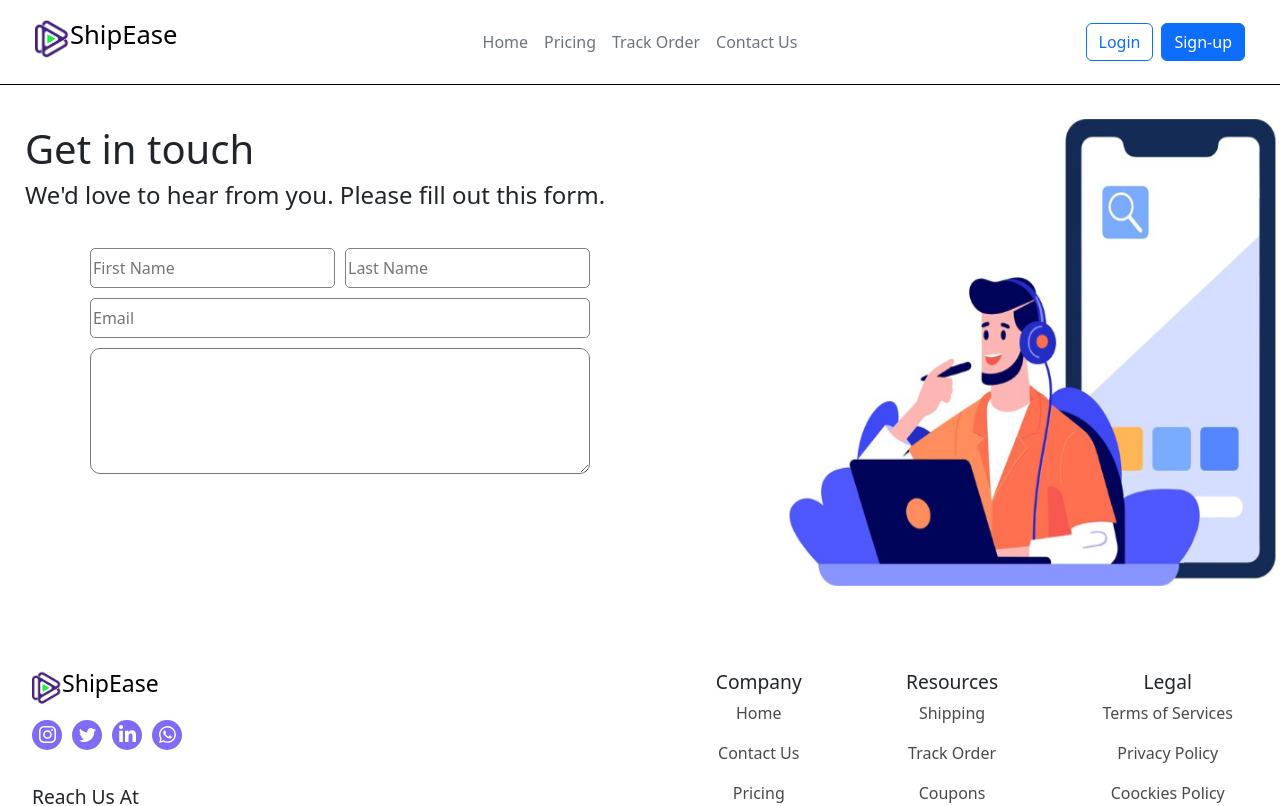
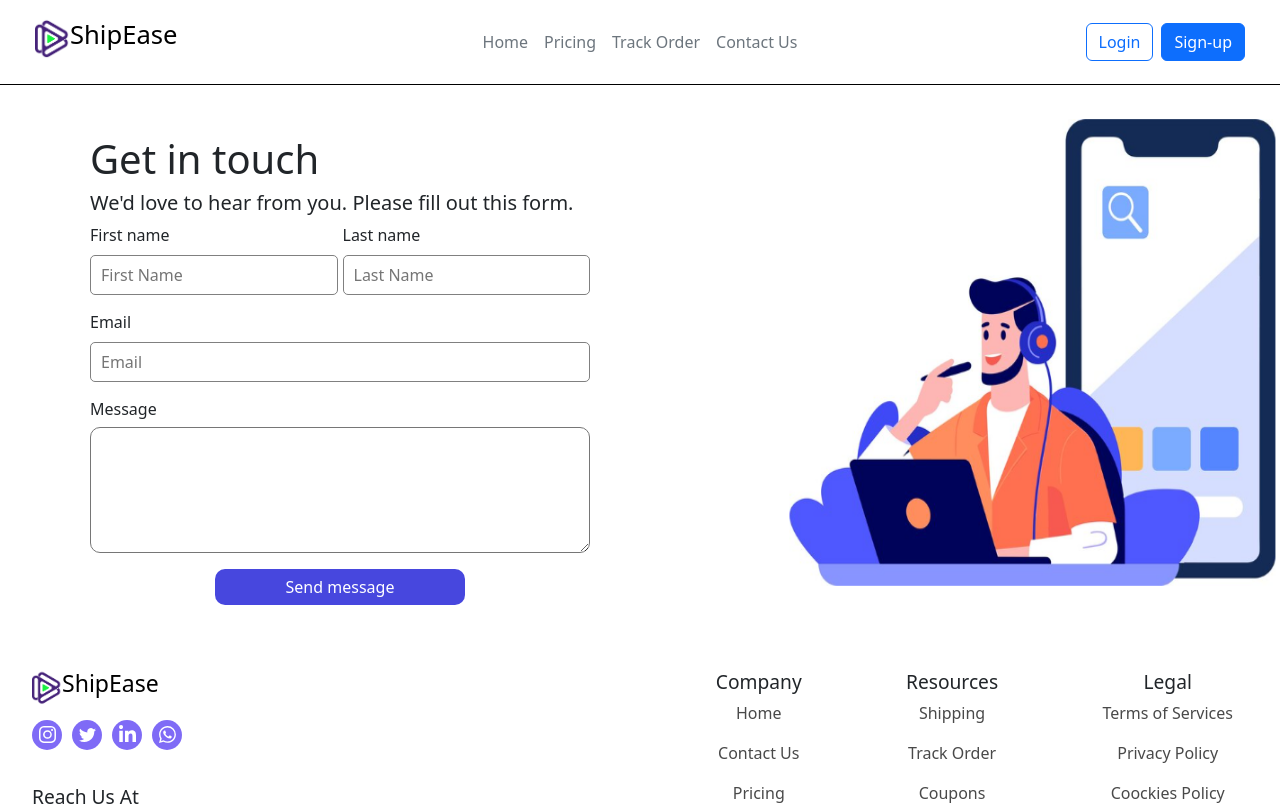
Before and after one commit to MalaniDhruvin/ShipEase, a React (Vite) app in the folder front_end/: page /contactUs in a window 1280 px wide. Shown: the top 806 px of the page. Built offline with nearby package versions, Linux system fonts and the light colour scheme.

Commit message:
UserData is Updated

```diff
--- a/front_end/src/Global/apiCall.jsx
+++ b/front_end/src/Global/apiCall.jsx
@@ -13,4 +13,4 @@ axios.create({
 // eslint-disable-next-line no-undef
 export const loginUser = (data) => axios.post(apiKeys.login, data);
 export const RegisterUser = (data) => axios.post(apiKeys.register, data);
-export const UserProfile = () => axios.get(apiKeys.userprofile);
+export const UserProfile = () => axios.get(apiKeys.detail);
--- a/front_end/src/components/ContactUs.jsx
+++ b/front_end/src/components/ContactUs.jsx
@@ -8,17 +8,26 @@ const ContactUs = () => {
     <Navbar></Navbar>
     <div className="contact">
       <div className='contact-form'>
-        <h1>Get in touch</h1>
-        <h4>We'd love to hear from you. Please fill out this form.</h4>
-        <form method="post">
-          <input type="text" placeholder='First Name' required />
-          <input type="text" placeholder='Last Name' required style={{ marginLeft: '10px' }} />
-          <input type="email" placeholder="Email" required style={{ width: '100%', marginTop: '10px' }} />
-          <textarea cols="30" rows="5" required style={{ width: '100%', marginTop: '10px', borderRadius: '10px' }}></textarea>
-          <div style={{width:'100%',margin:'10px 0',display:'flex',alignItems:'center',justifyContent:'center'}}>
-          {/* <button> Button</button> */}
+        <form action='https://formspree.io/f/xnnanyvq' method="post">
+          <h1>Get in touch</h1>
+          <h5>We'd love to hear from you. Please fill out this form.</h5>
+          <div style={{ display: 'flex', gap: '5px' }}>
+            <div className='frt'>
+              <p>First name</p>
+              <input type="text" placeholder='First Name' name='first name' style={{ marginTop: '-12px' }} required />
+            </div>
+            <div className='frt'>
+              <p>Last name</p>
+              <input type="text" placeholder='Last Name' name='last name' style={{ marginTop: '-12px' }} required />
+            </div>
           </div>
-
+          <p style={{ marginTop: '15px' }}>Email</p>
+          <input type="email" placeholder="Email" name='email' required style={{ width: '100%', marginTop: '-10px' }} />
+          <p style={{ marginTop: '15px' }}>Message</p>
+          <textarea cols="30" rows="5" name='message' required style={{ width: '100%', marginTop: '-10px', borderRadius: '10px' }}></textarea>
+          <div className='form-btn' style={{ width: '100%', margin: '10px 0', display: 'flex', alignItems: 'center', justifyContent: 'center' }}>
+            <button type='sbmit'>Send message</button>
+          </div>
         </form>
       </div>
       <div className="contact-img">
--- a/front_end/src/components/Navbar.jsx
+++ b/front_end/src/components/Navbar.jsx
@@ -11,10 +11,10 @@ import { UserProfile } from '../Global/apiCall';
 export const Navbar = () => {
     const { isLoggedIn, } = useContext(AuthContext);
     const [dropDown, setdropDown] = useState(false)
-    const [userDetail,setUserDetail]=useState();
+    const [userDetail, setUserDetail] = useState();
     const handleDetails = async () => {
+        setdropDown(!dropDown);
         try {
-            setdropDown(!dropDown);
             const res = await UserProfile();
             // setUserDetail(res.data)
             console.log(res);
--- a/front_end/src/components/Pricing.jsx
+++ b/front_end/src/components/Pricing.jsx
@@ -1,26 +1,23 @@
 import React from 'react'
+import Navbar from './Navbar'
+import Footer from './Footer'
 
 const Pricing = () => {
-  return (
+  return (<>
+    <Navbar></Navbar>
     <div className="container py-3">
       <header>
-    {/* <div className="d-flex flex-column flex-md-row align-items-center pb-3 mb-4 border-bottom">
-      <a href="/" className="d-flex align-items-center link-body-emphasis text-decoration-none">
-        <svg xmlns="http://www.w3.org/2000/svg" width="40" height="32" className="me-2" viewBox="0 0 118 94" role="img"><title>Bootstrap</title><path fill-rule="evenodd" clip-rule="evenodd" d="M24.509 0c-6.733 0-11.715 5.893-11.492 12.284.214 6.14-.064 14.092-2.066 20.577C8.943 39.365 5.547 43.485 0 44.014v5.972c5.547.529 8.943 4.649 10.951 11.153 2.002 6.485 2.28 14.437 2.066 20.577C12.794 88.106 17.776 94 24.51 94H93.5c6.733 0 11.714-5.893 11.491-12.284-.214-6.14.064-14.092 2.066-20.577 2.009-6.504 5.396-10.624 10.943-11.153v-5.972c-5.547-.529-8.934-4.649-10.943-11.153-2.002-6.484-2.28-14.437-2.066-20.577C105.214 5.894 100.233 0 93.5 0H24.508zM80 57.863C80 66.663 73.436 72 62.543 72H44a2 2 0 01-2-2V24a2 2 0 012-2h18.437c9.083 0 15.044 4.92 15.044 12.474 0 5.302-4.01 10.049-9.119 10.88v.277C75.317 46.394 80 51.21 80 57.863zM60.521 28.34H49.948v14.934h8.905c6.884 0 10.68-2.772 10.68-7.727 0-4.643-3.264-7.207-9.012-7.207zM49.948 49.2v16.458H60.91c7.167 0 10.964-2.876 10.964-8.281 0-5.406-3.903-8.178-11.425-8.178H49.948z" fill="currentColor"></path></svg>
-        <span className="fs-4">Pricing example</span>
-      </a>
-
-      <nav className="d-inline-flex mt-2 mt-md-0 ms-md-auto">
-        <a className="me-3 py-2 link-body-emphasis text-decoration-none" href="#">Features</a>
-        <a className="me-3 py-2 link-body-emphasis text-decoration-none" href="#">Enterprise</a>
-        <a className="me-3 py-2 link-body-emphasis text-decoration-none" href="#">Support</a>
-        <a className="py-2 link-body-emphasis text-decoration-none" href="#">Pricing</a>
-      </nav>
-    </div> */}
 
         <div className="pricing-header p-3 pb-md-4 mx-auto text-center">
-      <h1 className="display-4 fw-normal text-body-emphasis">Pricing</h1>
-      {/* <p className="fs-5 text-body-secondary">Quickly build an effective pricing table for your potential customers with this Bootstrap example. It’s built with default Bootstrap components and utilities with little customization.</p> */}
+          <h1 className="display-4 fw-normal text-body-emphasis" style={{
+            background: 'transparent linear-gradient(99deg, #ffc465, #5338ff) 0 0 no-repeat padding-box',
+            '-webkit-background-clip': 'text',
+            '-webkit-text-fill-color': 'transparent',
+            'background-clip': 'text',
+            color: 'transparent',
+            fontWeight:300
+          }}>Choose a plan</h1>
+          <h1 style={{fontSize:'60px',color:'#0B0757',fontWeight:'700'}}>that works best for you</h1>
         </div>
       </header>
 
@@ -29,7 +26,7 @@ const Pricing = () => {
           <div className="col">
             <div className="card mb-4 rounded-3 shadow-sm">
               <div className="card-header py-3">
-            <h4 className="my-0 fw-normal">Free</h4>
+                <h4 className="my-0 fw-normal">Lite</h4>
               </div>
               <div className="card-body">
                 <h1 className="card-title pricing-card-title">$0<small className="text-body-secondary fw-light">/mo</small></h1>
@@ -46,7 +43,7 @@ const Pricing = () => {
           <div className="col">
             <div className="card mb-4 rounded-3 shadow-sm">
               <div className="card-header py-3">
-            <h4 className="my-0 fw-normal">Pro</h4>
+                <h4 className="my-0 fw-normal">Professional</h4>
               </div>
               <div className="card-body">
                 <h1 className="card-title pricing-card-title">$15<small className="text-body-secondary fw-light">/mo</small></h1>
@@ -174,6 +171,8 @@ const Pricing = () => {
     </div>
   </footer> */}
     </div>
+    <Footer></Footer>
+  </>
   )
 }
 
--- a/front_end/src/components/UserDetails.jsx
+++ b/front_end/src/components/UserDetails.jsx
@@ -1,12 +1,13 @@
-import React, { useState } from 'react'
+import React, { useState,useContext } from 'react'
+import { AuthContext } from '../store/AuthContext'
 
 
 const UserDetails = ({userDetail}) => {
-
+    const {logout}=useContext(AuthContext);
   return (
     <>
         <div className="user-detail">
-
+            <button onClick={logout}>sign out</button>
         </div>
     </>
   )
--- a/front_end/src/style/Contact.css
+++ b/front_end/src/style/Contact.css
@@ -21,14 +21,23 @@
     border-radius: 10px;
     border: none;
     margin-left: 40px;
+    margin-top: -20px;
+
     /* box-shadow: 0px 5px 15px 5px rgba(0, 0, 0, 0.212); */
 }
 
+.frt{
+    /* border: 1px solid black; */
+    width: 50%;
+}
+
 .contact-form input{
-    width: 49%;
+    /* width: 49%; */
+    width: 100%;
     height: 40px;
     border: 1px solid gray;
     border-radius: 5px;
+    padding: 0px 10px;
 }
 
 .contact-img{
@@ -44,3 +53,21 @@
     /* border: 1px solid black; */
     margin-left: 19px;
 }
+
+.form-btn{
+    width: 100%;
+    /* border: 1px solid black; */
+}
+
+.form-btn button{
+    width: 50%;
+    color: white;
+    background-color: rgba(46, 46, 218, 0.877);
+    padding: 6px;
+    border: none;
+    border-radius: 10px;
+}
+
+.form-btn button:hover{
+    background-color: rgba(46, 46, 218, 0.977);
+}
```
Lines whose indentation alone changed are shown as unchanged.
